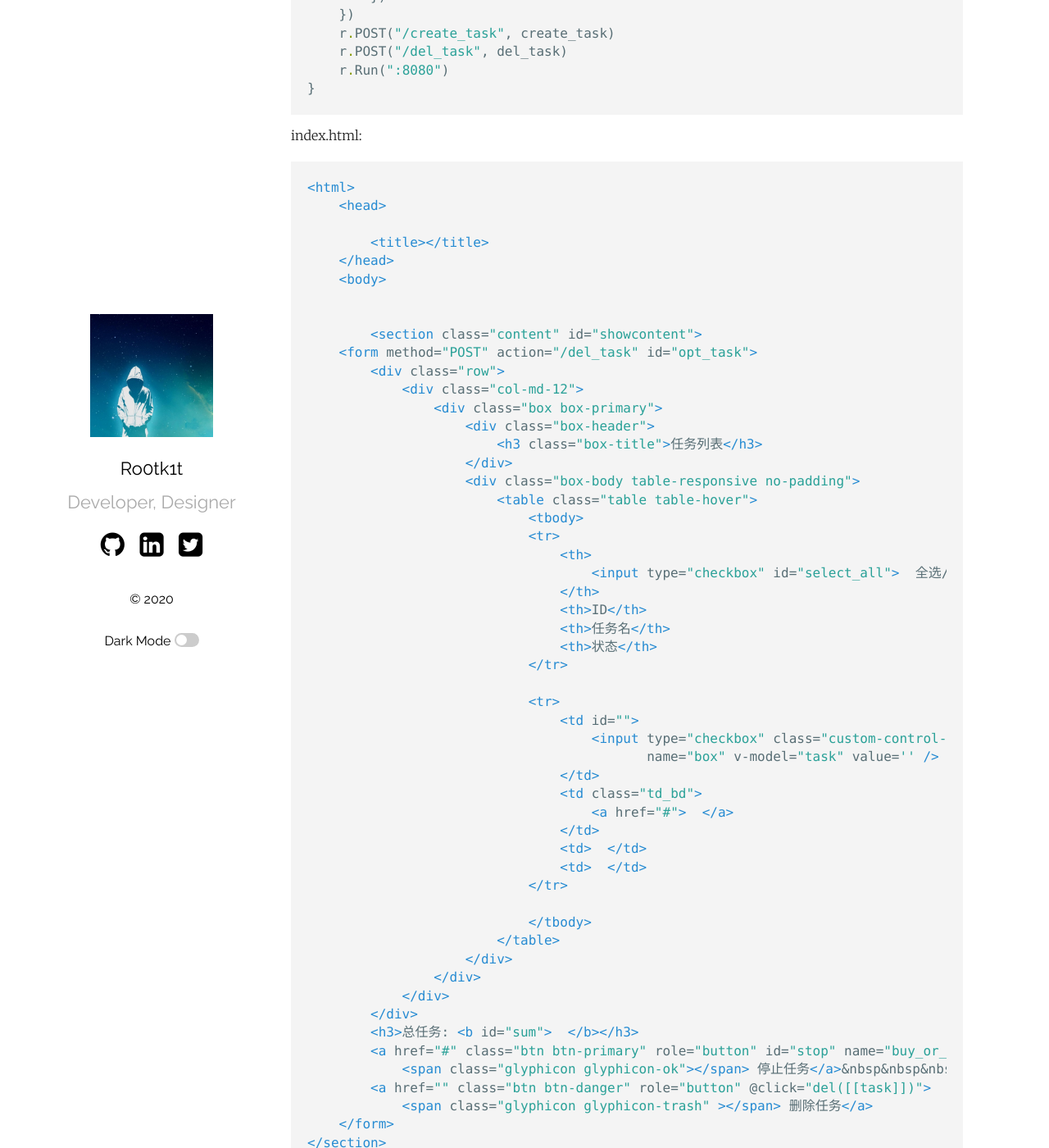
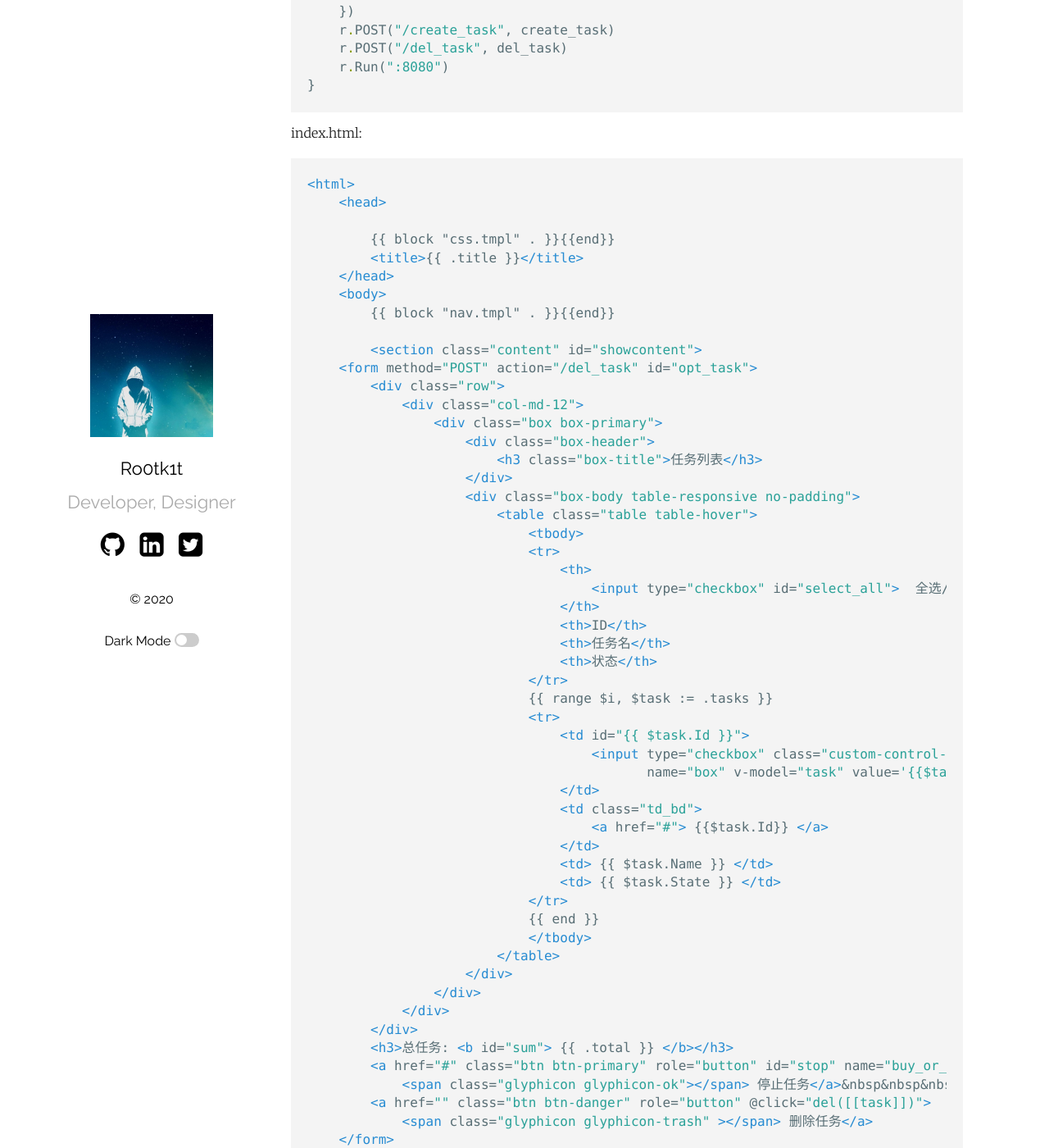
Before and after one commit to Ro0tk1t/note, a Jekyll site: the page built from _posts/2020-09-29-micro-service-architecture.markdown, in a window 1280 px wide and 1400 px high, scrolled down 5305 px. Shown: the whole window at 82% size. Built offline with Jekyll 4.4.1, drawn with Linux system fonts in a browser that asks for light colours; our own code applies the rules of GitHub Pages for plain Markdown files; some of the changed text lies outside the part shown.

Commit message:
try display {{}}

````diff
--- a/_posts/2020-09-29-micro-service-architecture.markdown
+++ b/_posts/2020-09-29-micro-service-architecture.markdown
@@ -120,7 +120,7 @@ $ mkdir communicate
 $ protoc --go_out=./communicate/ --go-grpc_out=./communicate/ --go_opt=paths=source_relative --go-grpc_opt=paths=source_relative communicate.proto
 ```
 
-### 0x04
+## 0x04
 
 接着开始做web层的东西，准备用gin和vue做了
 web.go:
@@ -240,6 +240,7 @@ index.html:
 ```html
 <html>
     <head>
+    {% raw %}
         {{ block "css.tmpl" . }}{{end}}
         <title>{{ .title }}</title>
     </head>
@@ -295,6 +296,7 @@ index.html:
         {{ block "footer.tmpl" . }}{{end}}
         <script src="js/tasks.js"></script>
     </body>
+    {% endraw %}
 </html>
 ```
 tasks.js:
````
